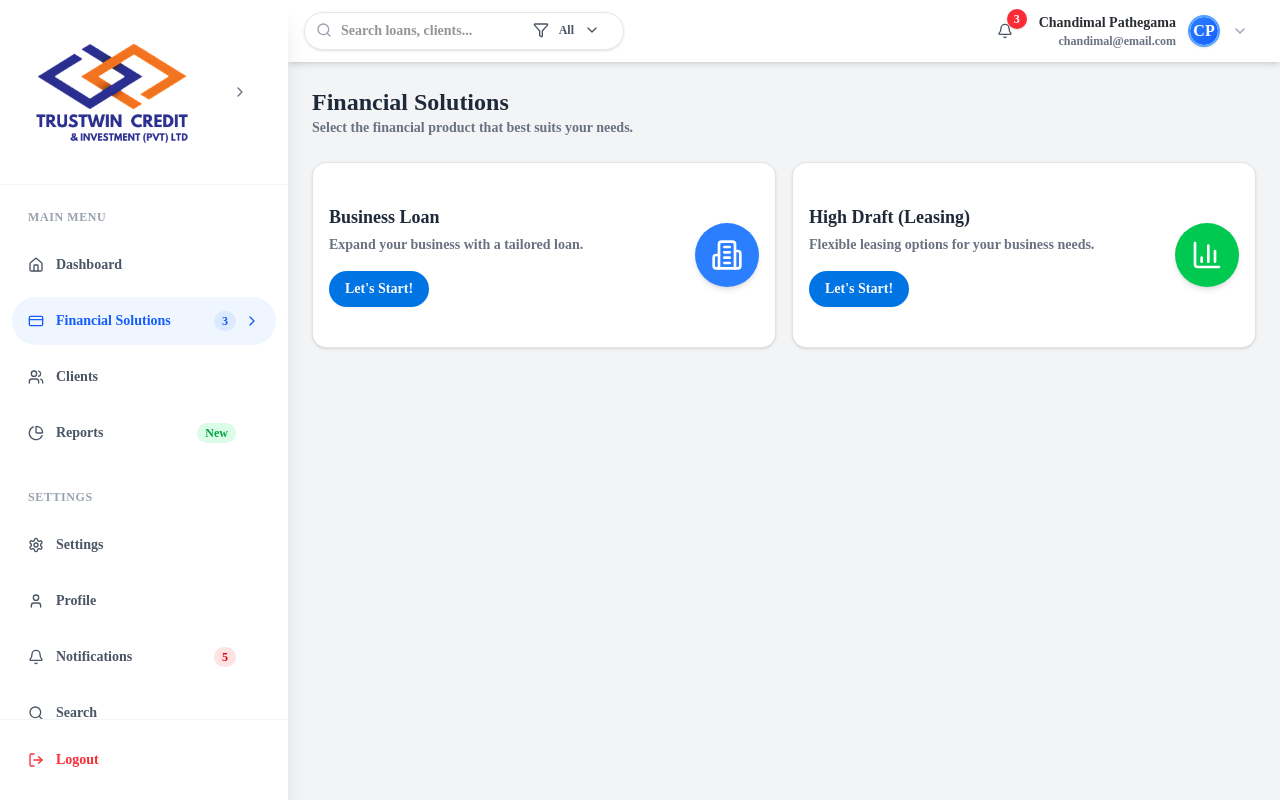
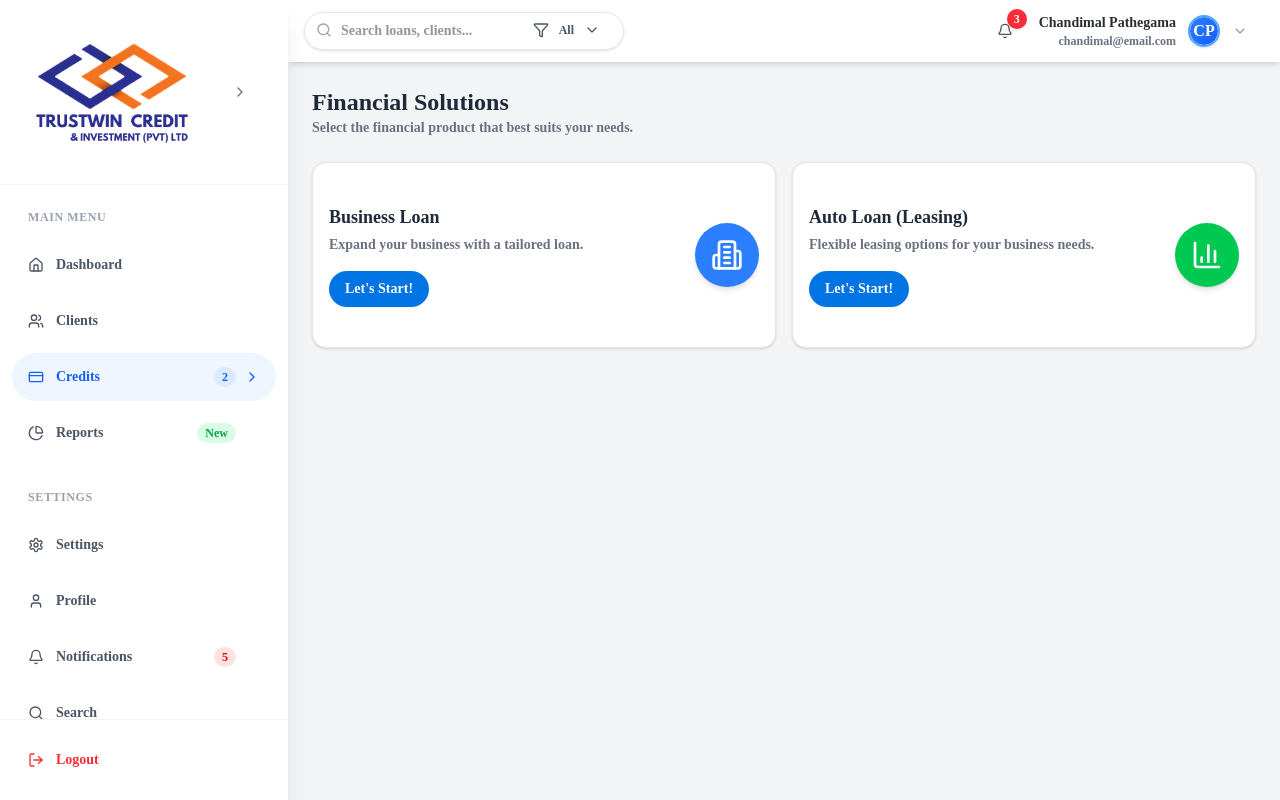
Before and after one commit to CyberneticWork/trustwin-pvt-copy, a Next.js app: page /loans in a window 1280 px wide. Built offline with nearby package versions, Linux system fonts and the light colour scheme; sample sign-in values are in the browser's storage.

Commit message:
fix business  loan formula 2

```diff
--- a/src/app/loans/page.jsx
+++ b/src/app/loans/page.jsx
@@ -26,7 +26,7 @@ export default function Home() {
       path: 'loans/business-loan'
     },
     {
-      title: "High Draft (Leasing)",
+      title: "Auto Loan (Leasing)",
       description: "Flexible leasing options for your business needs.",
       icon: BarChart3,  // Changed to bar chart for financial growth representation
       color: "bg-green-500",
--- a/src/components/Calculations/BusinessLoanCalculator.js
+++ b/src/components/Calculations/BusinessLoanCalculator.js
@@ -115,7 +115,7 @@ export const BusinessLoanCalculator = (
     // For "withdrawal from capital":
     // Total Payable = (Loan Amount + Total Interest) - Initial Payment
     // totalPayable = (loanAmount + totalInterest) - initialPaymentAmount;
-    totalPayable = (loanAmount ) + totalInterest + initialPaymentAmount;
+    totalPayable = (loanAmount ) + totalInterest ;
   }
 
   // Calculate the payment per period
--- a/src/components/Navbar/SideNav.jsx
+++ b/src/components/Navbar/SideNav.jsx
@@ -213,21 +213,23 @@ export default function Sidebar() {
                 />
 
                 <NavItem
-                  icon={<CreditCard className="w-5 h-5" />}
-                  label="Financial Solutions"
-                  isActive={activeNav === "loans"}
-                  onClick={() => handleNavigation("loans")}
-                  collapsed={collapsed}
-                  badge="3"
-                />
-
-                <NavItem
                   icon={<Users className="w-5 h-5" />}
                   label="Clients"
                   isActive={activeNav === "clients"}
                   onClick={() => handleNavigation("clients")}
                   collapsed={collapsed}
                 />
+
+                <NavItem
+                  icon={<CreditCard className="w-5 h-5" />}
+                  label="Credits"
+                  isActive={activeNav === "loans"}
+                  onClick={() => handleNavigation("loans")}
+                  collapsed={collapsed}
+                  badge="2"
+                />
+
+
 
                 <NavItem
                   icon={<PieChart className="w-5 h-5" />}
```
